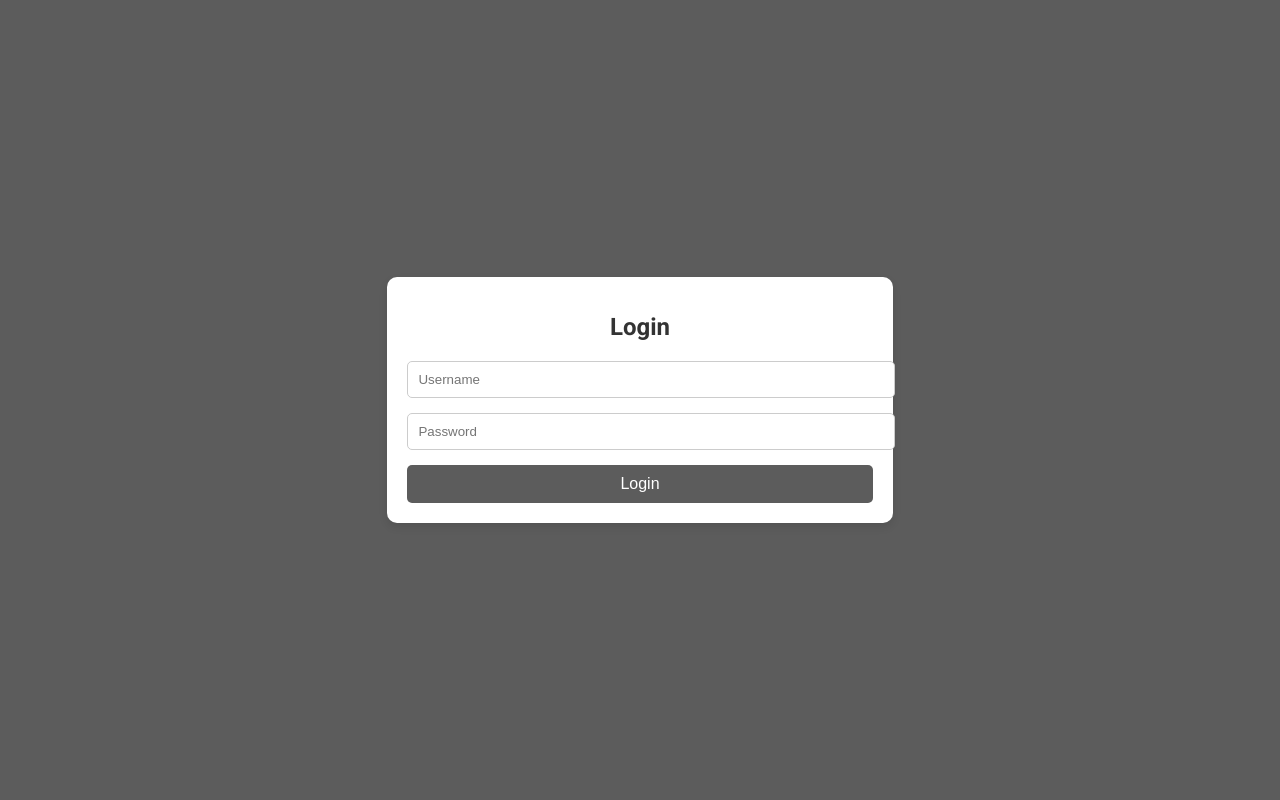
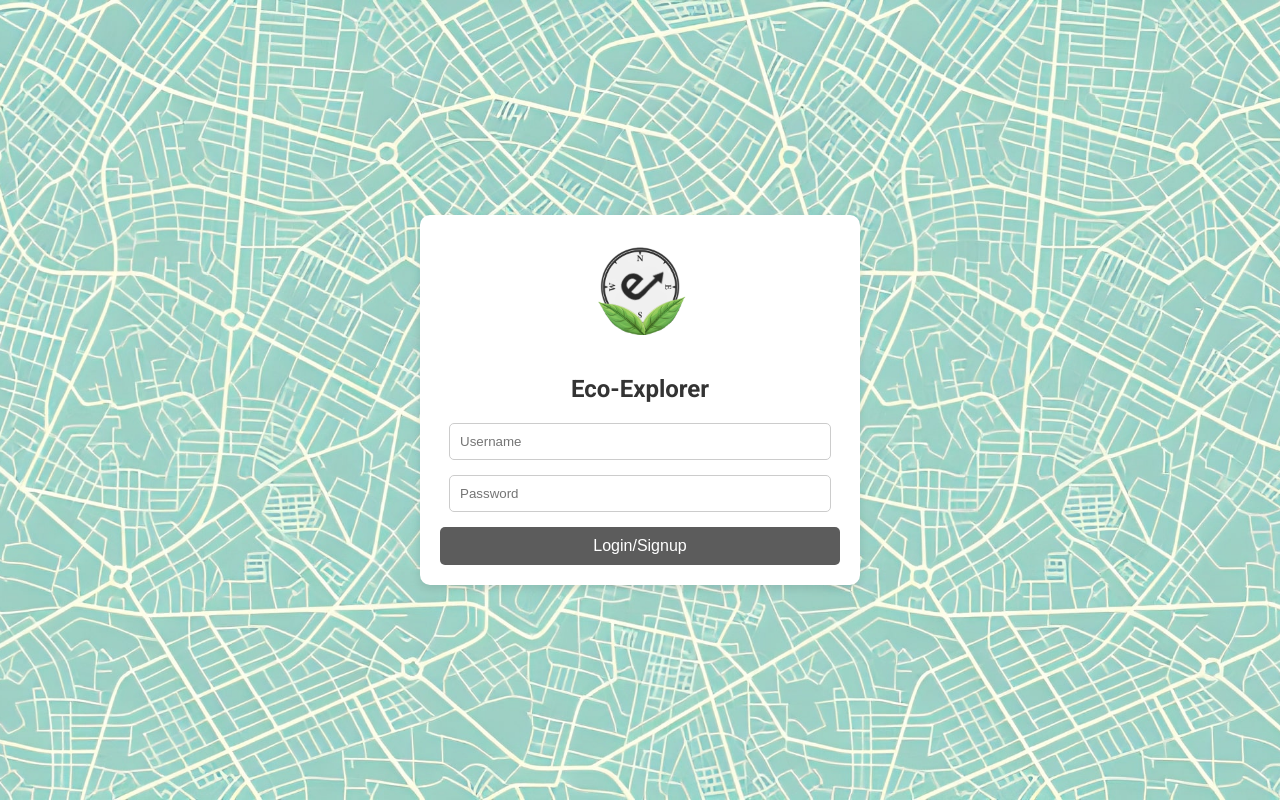
Before and after one commit to Apoorv-Bhardwaj/ecoexplorer, a Flask app: page /login in a window 1280 px wide. Run offline with Flask 3, Linux system fonts and the light colour scheme.

Commit message:
Fixed login page and decorated some things

```diff
--- a/app.py
+++ b/app.py
@@ -28,18 +28,29 @@ def index():
     else:
         return redirect(url_for('login'))
 
+def save_users(users):
+    with open(DATA_FILE, 'w') as file:
+        json.dump(users, file)
+
 
 @app.route('/login', methods=['GET', 'POST'])
 def login():
     if request.method == 'POST':
         username = request.form['username']
+        password = request.form['password']
         users = load_users()
-        if username not in users:
-            users[username] = {'coins': 0, 'selfies': 0}
+        if username in users and users[username]['password'] == password:
+            session['username'] = username
+            session['coins'] = users[username]['coins']
+            return redirect(url_for('index'))
+        elif username not in users:
+            users[username] = {'password': password, 'coins': 0, 'selfies': 0}
             save_users(users)
-        session['username'] = username
-        session['coins'] = users[username]['coins']
-        return redirect(url_for('index'))
+            session['username'] = username
+            session['coins'] = users[username]['coins']
+            return redirect(url_for('index'))
+        else:
+            return "Incorrect password", 401
     return render_template('login.html')
 
 
--- a/templates/login.html
+++ b/templates/login.html
@@ -8,12 +8,14 @@
     <style>
         body {
             font-family: 'Roboto', sans-serif;
+            margin: 0;
+            padding: 0;
+            background: url("{{ url_for('static', filename='images/background.jpg') }}") no-repeat center center fixed;
+            background-size: cover;
             display: flex;
             justify-content: center;
             align-items: center;
             height: 100vh;
-            margin: 0;
-            background-color: #5c5c5c;
         }
         .login-container {
             background-color: white;
@@ -21,14 +23,21 @@
             border-radius: 10px;
             box-shadow: 0 4px 8px rgba(0, 0, 0, 0.1);
             text-align: center;
+            max-width: 400px;
+            width: 100%;
         }
         .login-container h1 {
             margin-bottom: 20px;
             font-size: 24px;
             color: #333;
         }
+        .login-container .logo {
+            width: 100px;
+            height: auto;
+            margin-bottom: 20px;
+        }
         .login-container input {
-            width: 100%;
+            width: 90%;
             padding: 10px;
             margin-bottom: 15px;
             border-radius: 5px;
@@ -51,11 +60,12 @@
 </head>
 <body>
     <div class="login-container">
-        <h1>Login</h1>
+        <img src="{{ url_for('static', filename='images/logo.png') }}" alt="Eco-Explorer Logo" class="logo">
+        <h1>Eco-Explorer</h1>
         <form method="POST" action="/login">
             <input type="text" name="username" placeholder="Username" required>
             <input type="password" name="password" placeholder="Password" required>
-            <button type="submit">Login</button>
+            <button type="submit">Login/Signup</button>
         </form>
     </div>
 </body>
--- a/users.json
+++ b/users.json
@@ -1 +1 @@
-{"apoorv": {"password": "test", "coins": 84}, "test": {"password": "test", "coins": 50}}
+{"apoorv": {"password": "test", "coins": 109, "selfies": 3}, "test": {"password": "test", "coins": 60, "selfies": 0}, "newuser": {"password": "1234", "coins": 0, "selfies": 0}}
```
Also changed, not shown: templates/index.html (+37 -1 lines), selfies/apoorv_0.jpg (added), static/images/background.jpg (added), static/images/logo.png (added), 1 other file.
